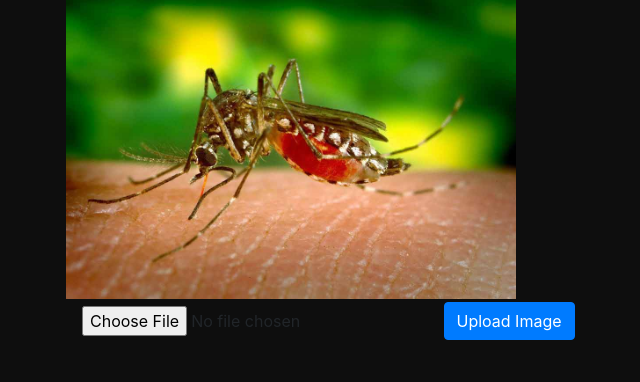
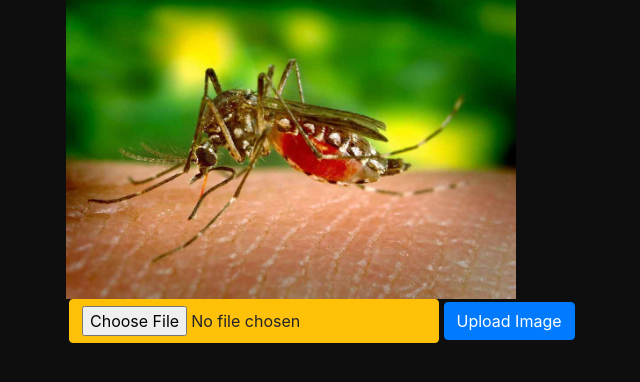
Before and after one commit to Anand-ark/Health-Mate-Webapp-Using-Django, a Django app: page /malariaa in a window 1280 px wide. Shown: the part 127-509 px from the top of the page, without its empty margins (349-989 px from the left). Run offline with Django 3.2, Linux system fonts and the light colour scheme; parts of the project's set-up code (start-up, migrations or seed data) failed here and were passed over.

Commit message:
Update malariaa.html

```diff
--- a/templates/App/malariaa.html
+++ b/templates/App/malariaa.html
@@ -17,7 +17,7 @@ img {
 <!--<div style=" position:relative;top:80%; left:41%;">-->
     <form action="upload2" method="post" enctype="multipart/form-data">{% csrf_token %}
         <span style=" position:relative;top:80%; left:30%;">
-        <input type="file" class="btn btn-warningr" name="image">
+        <input type="file" class="btn btn-warning" name="image">
         <!--</span>
         <span style=" position:relative;top:80%; left:43%;"><br>-->
         <input type="submit" class="btn btn-primary" value="Upload Image">
```
